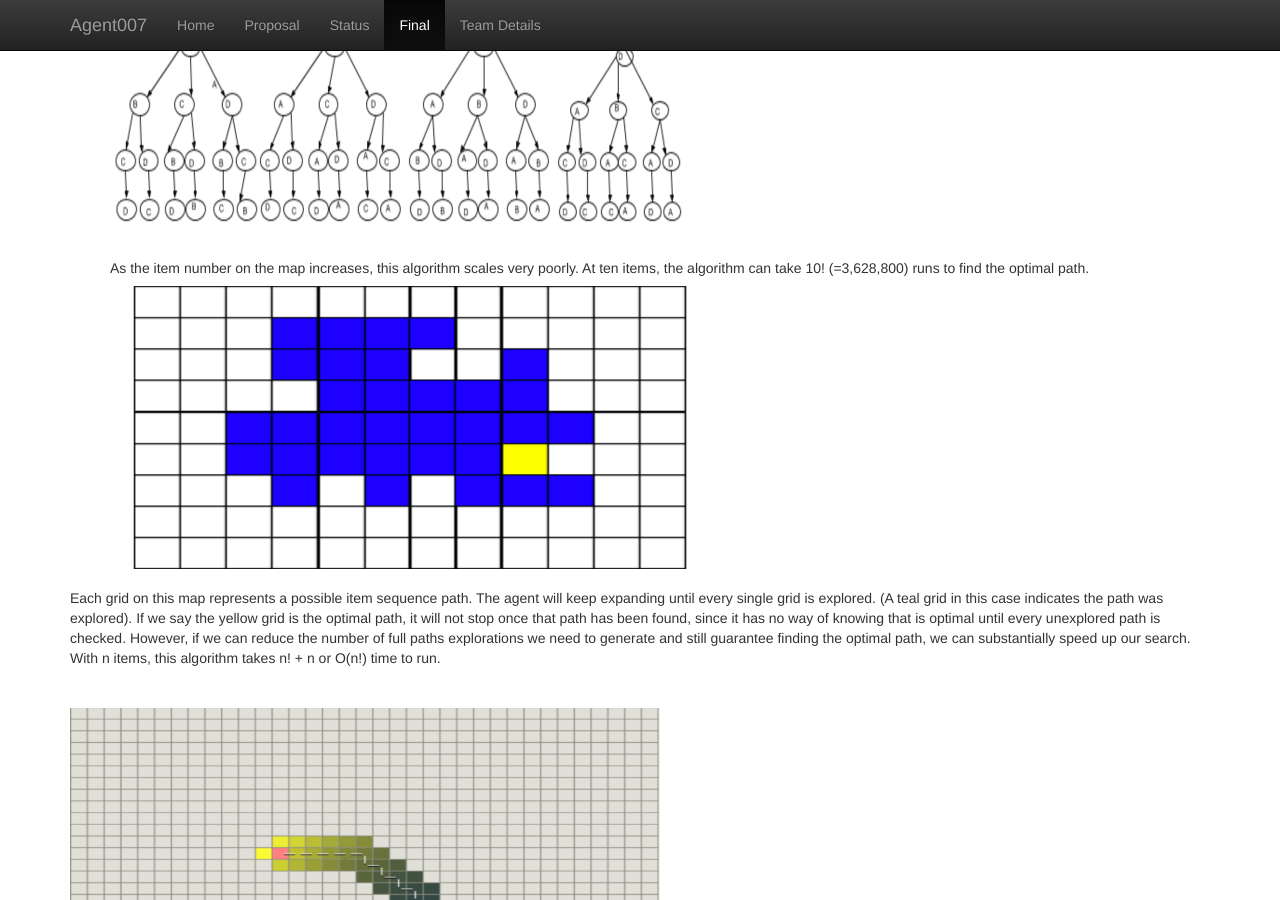
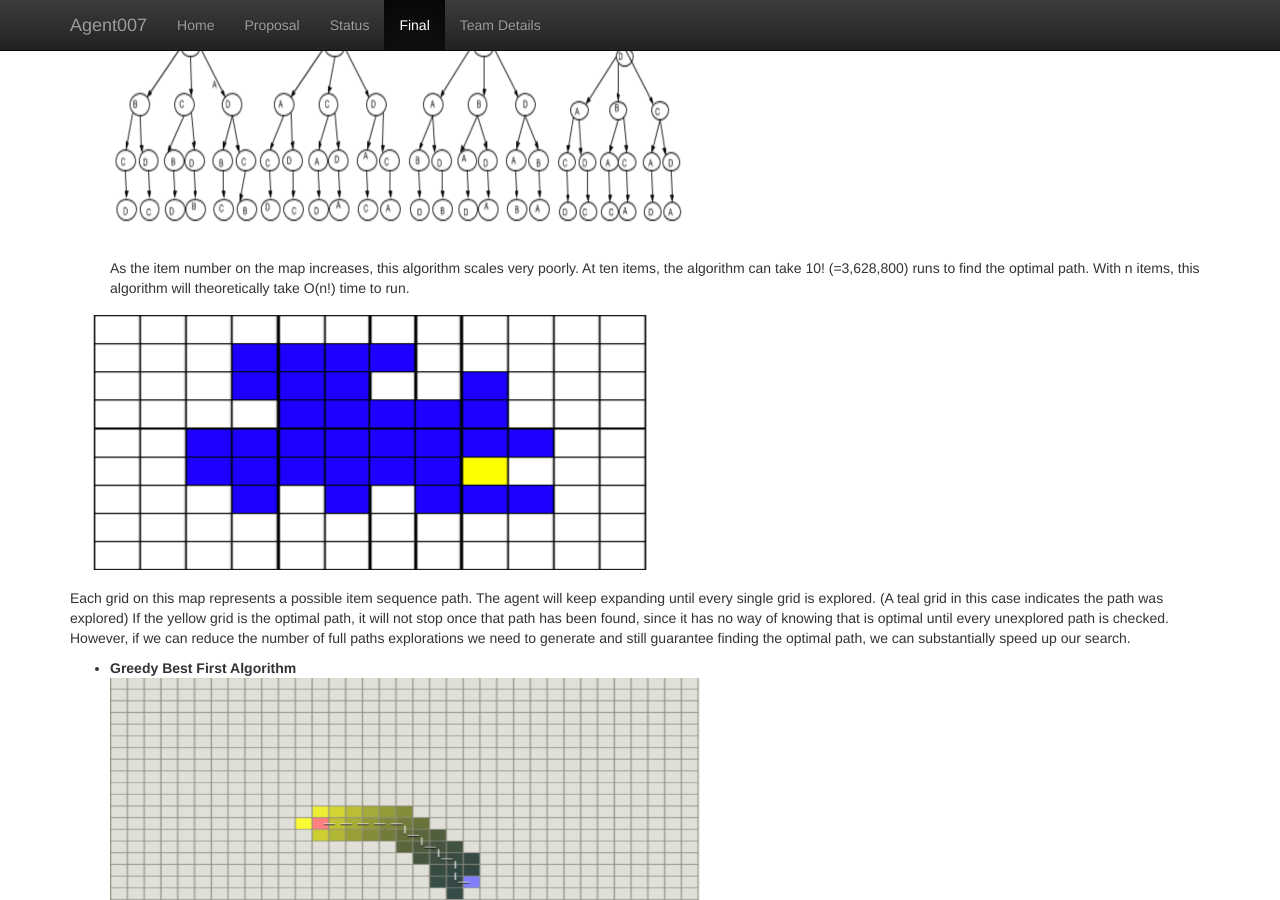
Before and after one commit to KumarHX/Agent007, a Jekyll site: the page built from docs/final.md, in a window 1280 px wide and 900 px high, scrolled down 663 px. Built offline with Jekyll 4.4.1, drawn with Linux system fonts in a browser that asks for light colours.

Commit message:
Update final.md

```diff
--- a/docs/final.md
+++ b/docs/final.md
@@ -20,20 +20,17 @@ Breadth first search will always find the most optimal solution, but it will do
 <br>
 <a href="url"><img src="BFStree.png" align="center" height="300" width="600" ></a>
 <br>
-As the item number on the map increases, this algorithm scales very poorly. At ten items, the algorithm can take 10! (=3,628,800) runs to find the optimal path.
-<br>
-<a href="url"><img src="gridOne.png" align="center" height="300" width="600" ></a>
+As the item number on the map increases, this algorithm scales very poorly. At ten items, the algorithm can take 10! (=3,628,800) runs to find the optimal path. With n items, this algorithm will theoretically take O(n!) time to run.
 <br>
 
-Each grid on this map represents a possible item sequence path. The agent will keep expanding until every single grid is explored. (A teal grid in this case indicates the path was explored). If we say the yellow grid is the optimal path, it will not stop once that path has been found, since it has no way of knowing that is optimal until every unexplored path is checked. However, if we can reduce the number of full paths explorations we need to generate and still guarantee finding the optimal path, we can substantially speed up our search. With n items, this algorithm takes n! + n or O(n!) time to run.
-
+<a href="url"><img src="gridOne.png" align="center" height="270" width="600" ></a>
 <br>
 
+Each grid on this map represents a possible item sequence path. The agent will keep expanding until every single grid is explored. (A teal grid in this case indicates the path was explored) If the yellow grid is the optimal path, it will not stop once that path has been found, since it has no way of knowing that is optimal until every unexplored path is checked. However, if we can reduce the number of full paths explorations we need to generate and still guarantee finding the optimal path, we can substantially speed up our search.
+
+- **Greedy Best First Algorithm**<br>
 <a href="url"><img src="gridTwo.png" align="center" height="300" width="600" ></a>
 <br>
-
-Greedy Best First Algorithm
-
 The Greedy Best First Search algorithm runs much faster than the Breadth First Search algorithm. It finds the closest item given most recent item pickup or spawn point (constantly recalculating at runtime) until a path sequence is found. The Greedy Best First Search is NOT guaranteed to find the optimal solution.
 
 Random Cavet:
```
